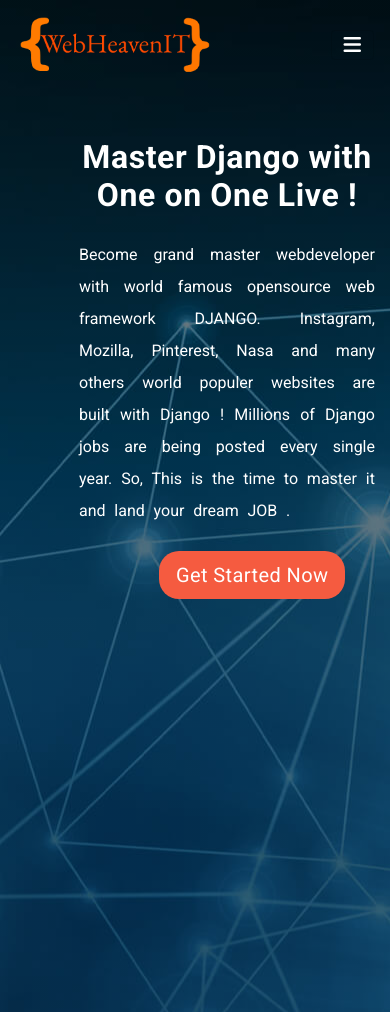
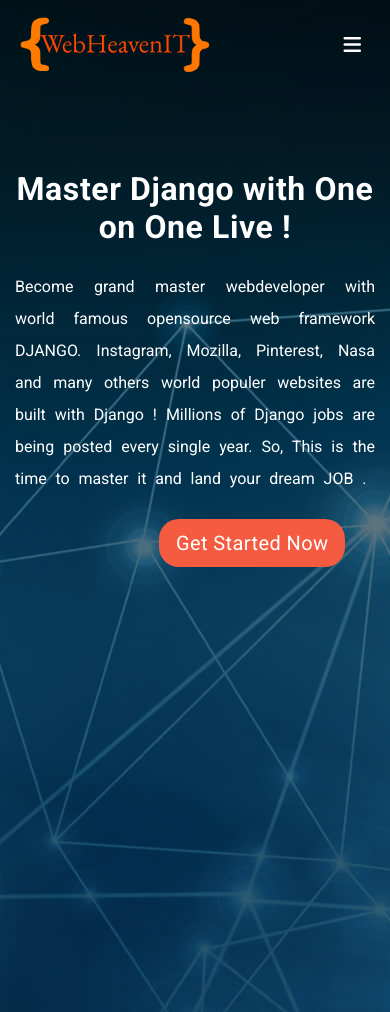
Before and after one commit to iamshakibulislam/online-coaching, a Django app: page / in a window 390 px wide. Shown: the top 1012 px of the page. Run offline with Django 3.2, Linux system fonts and the light colour scheme; some libraries are stand-ins or nearby versions.

Commit message:
moved the btn

```diff
--- a/static/css/styles.css
+++ b/static/css/styles.css
@@ -55,8 +55,8 @@
   }
 
   .hero-text{
-    margin-top:3rem !important;
-    margin-left: 4rem !important;
+    margin-top:5rem !important;
+    margin-left: 0rem !important;
   }
 
   .section-img{
```
